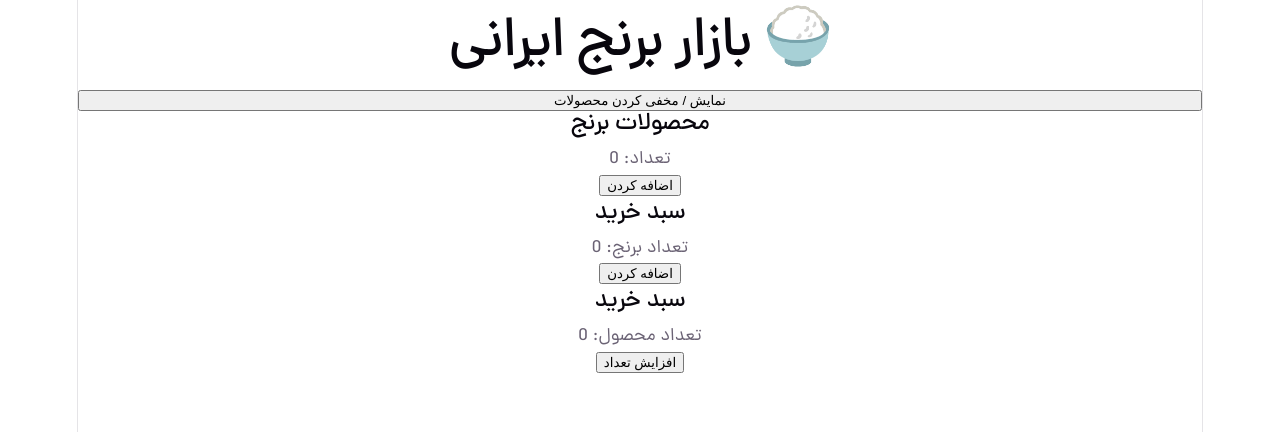
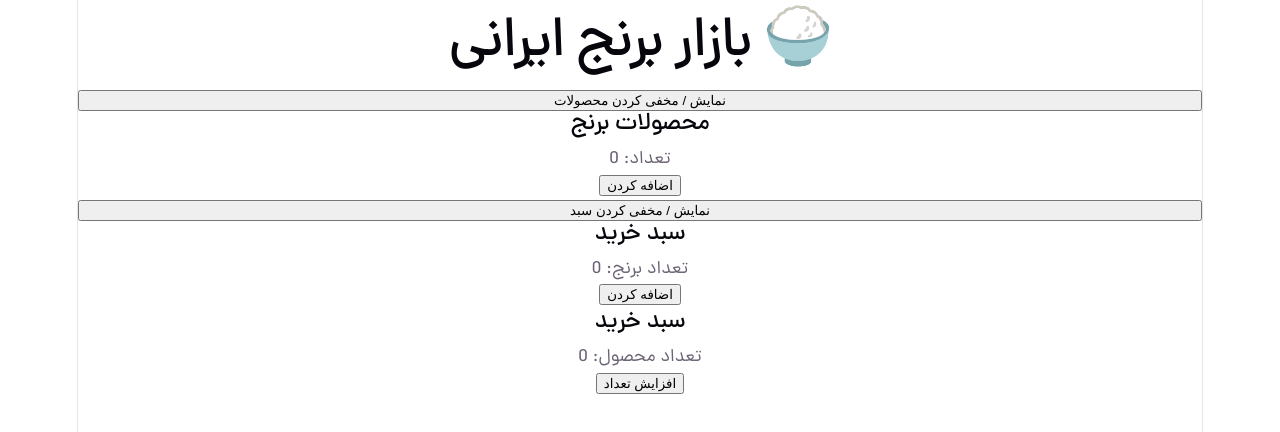
Before and after one commit to kalagermousavi/rice-market, a React (Vite) app: page / in a window 1280 px wide. Shown: the top 432 px of the page. Built offline with nearby package versions, Linux system fonts and the light colour scheme.

Commit message:
feat: practice shopping cart unmount cleanup

```diff
--- a/src/App.jsx
+++ b/src/App.jsx
@@ -6,7 +6,7 @@ import ProductList from "./components/ProductList";
 
 function App() {
   const [showProducts, setShowProducts] = useState(true);
-
+  const [showCart, setShowCart] = useState(true);
   return (
     <>
       <Header />
@@ -14,7 +14,11 @@ function App() {
         نمایش / مخفی کردن محصولات
       </button>
       {showProducts && <ProductList />}
-      <ShoppingCart />
+
+      <button onClick={() => setShowCart(!showCart)}>
+        نمایش / مخفی کردن سبد
+      </button>
+      {showCart && <ShoppingCart />}
       <Cart />
     </>
   );
```
